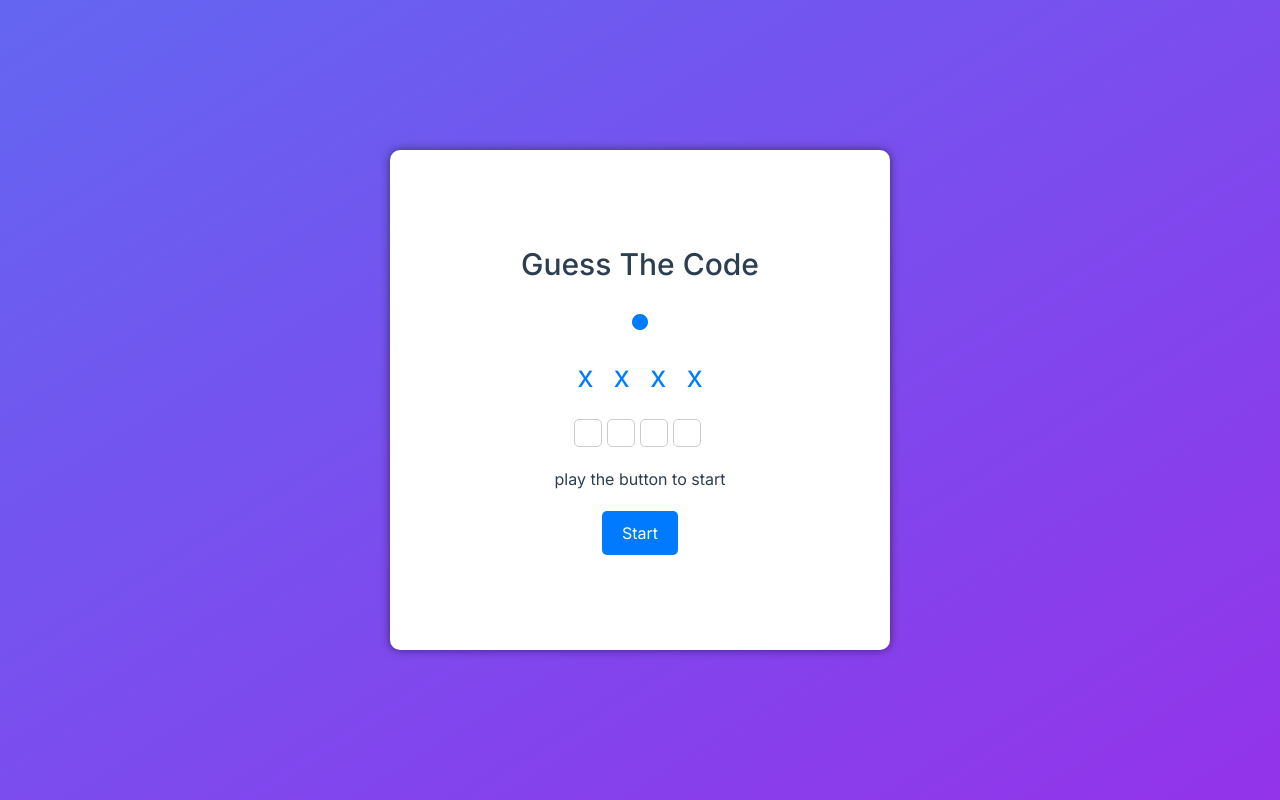
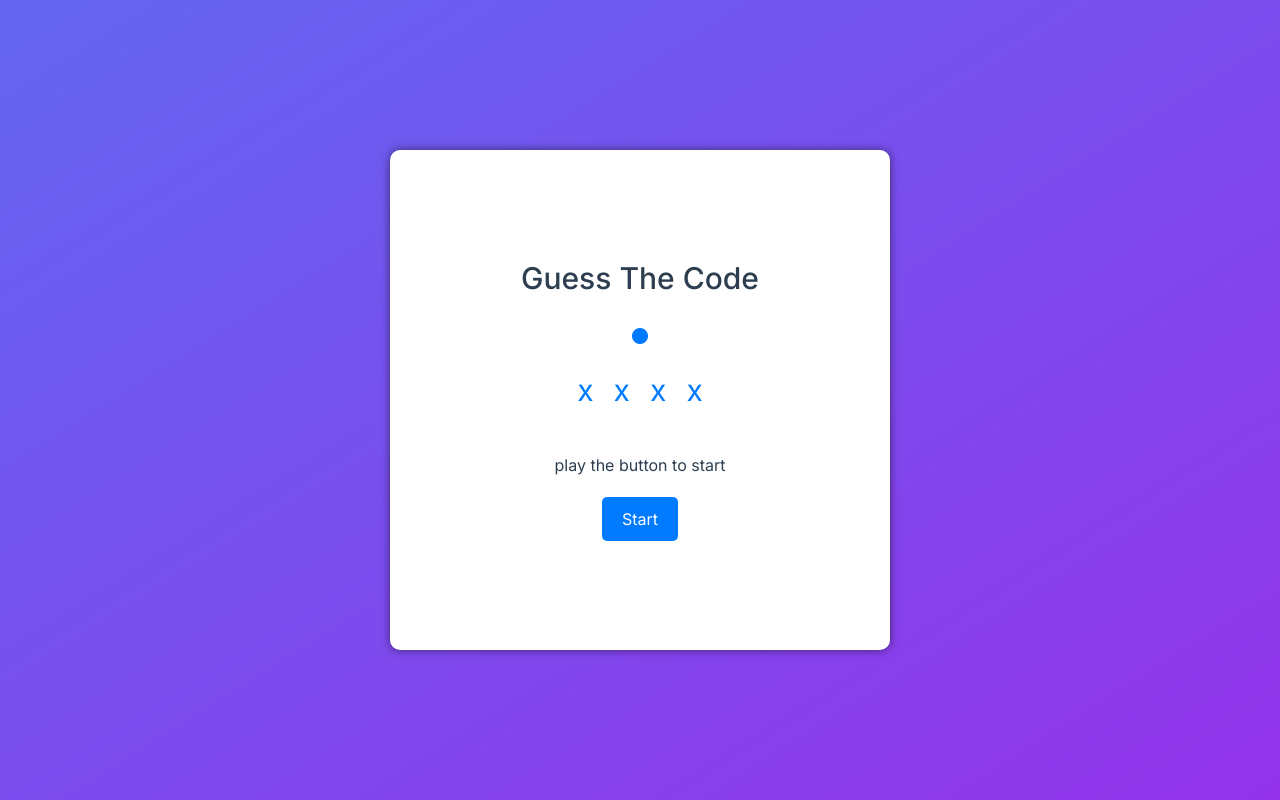
Before and after one commit to 1jcao3/Codink_Game, a Vue app: page / in a window 1280 px wide. Built offline with nearby package versions, Linux system fonts and the light colour scheme.

Commit message:
ready for all fixed one

```diff
--- a/src/components/BoxNumbers.vue
+++ b/src/components/BoxNumbers.vue
@@ -7,7 +7,9 @@ If not, it will show a message saying that the numbers don't match.
 -->
 <template>
   <div class="input">
-    <input v-for="(value, index) in numbers" :key="index" type="number" step="1" v-model="numbers[index]"
+
+
+    <input v-show="show" v-for="(value, index) in numbers" :key="index" type="number" step="1" v-model="numbers[index]"
       v-limit-input="{ index, length: numbers.length, refs: input, compare, numbers, emitIconState }"
       v-handle-key="{ index, refs: input }" ref="input">
 
@@ -43,6 +45,7 @@ const textDiv = ref(null);
 let clean = ref(false);
 let iscorrectNumber = inject('iscorrectNumber');
 let iconState = ref("#007BFF");
+let show=ref(false);
 
 // The getCurrentInstance() function returns the current active instance, which is
 // the component instance that is currently being rendered. The proxy property of
@@ -81,6 +84,7 @@ watch([clickState, startGame], ([click, startGame]) => {
 
         if(click && !startGame){
           text.value = "start the game";
+          show.value=true;
     if (textDiv.value) textDiv.value.style.color = "black";
         }
   if (click && startGame) {
@@ -165,6 +169,7 @@ const countTotalMatch = (numbersArray) => {
  **/
 
 const compare = (numbers) => {
+
   let matchCount = 0;
   let totalMatch = 0;
 
```
